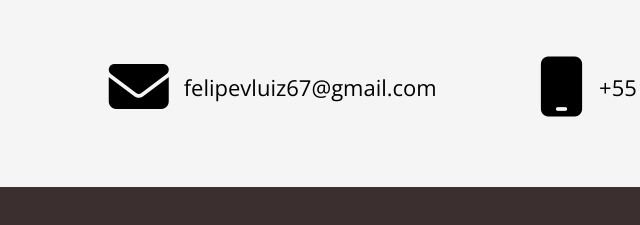
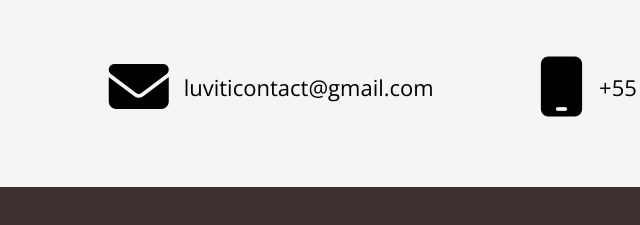
Before and after one commit to luviti/Portifolio, a plain HTML site: page index.html in a window 1280 px wide. Shown: the part 2232-2457 px from the top of the page, 188-828 px from the left. Drawn offline with Linux system fonts and the light colour scheme.

Commit message:
Update index.html

```diff
--- a/index.html
+++ b/index.html
@@ -133,7 +133,7 @@
 		<h1>Contact</h1>
 		<div class="barra-1"></div>
 		<div class="contato">
-			<i class="fa-solid fa-envelope"></i><p>felipevluiz67@gmail.com</p>
+			<i class="fa-solid fa-envelope"></i><p>luviticontact@gmail.com</p>
 		</div>
 	<div class="contato">
 		<i class="fa-solid fa-mobile"></i><p>+55 11 91102-1789</p>
```
